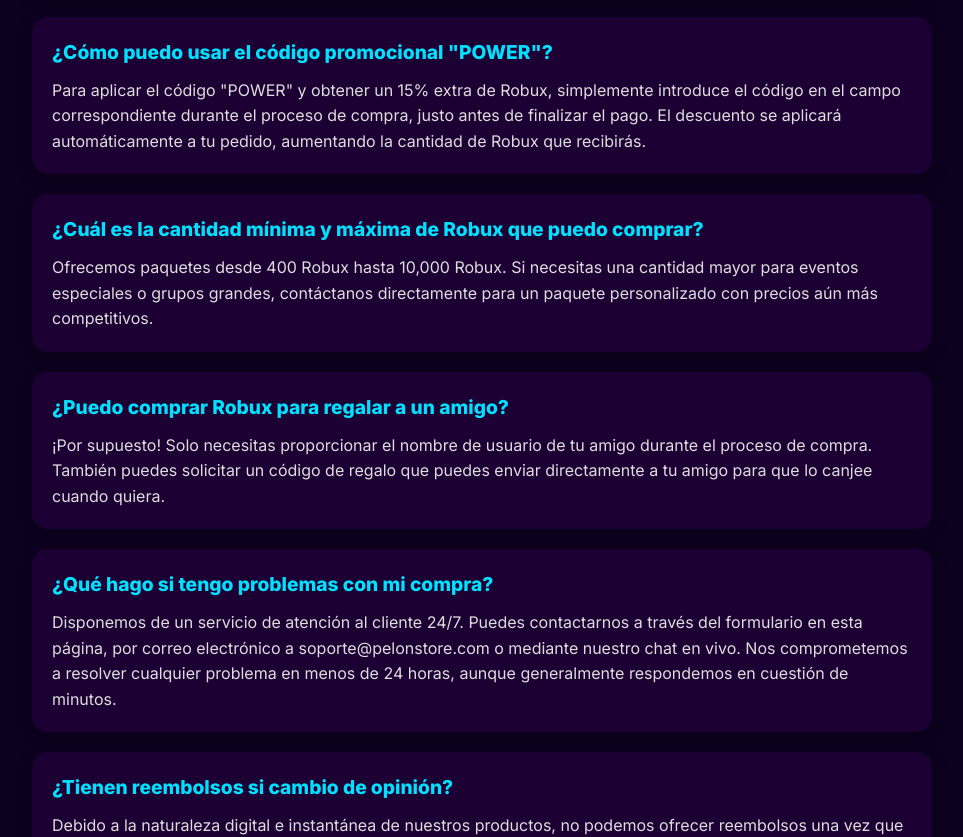
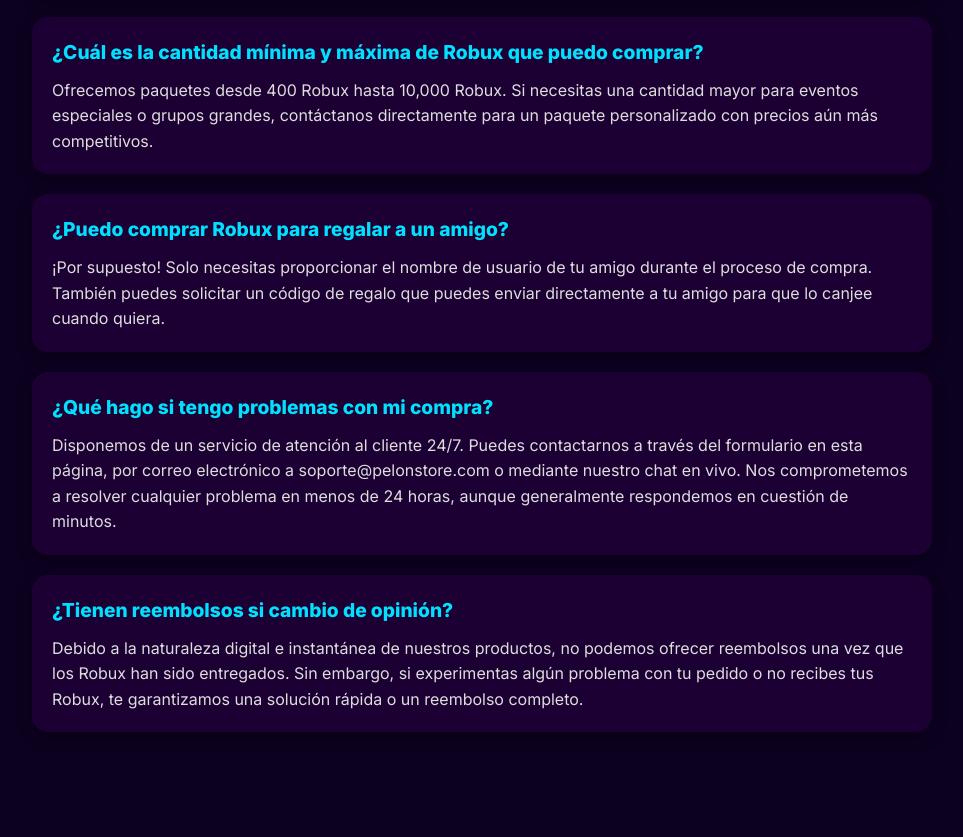
Before and after one commit to HyperCodeStudios/PelonStore, a plain HTML site: page preguntas.html in a window 1280 px wide. Shown: the part 1106-1943 px from the top of the page, without its empty margins (158-1121 px from the left). After the commit the page ends 1898 px from the top, so only its background shows below. Drawn offline with Linux system fonts and the light colour scheme.

Commit message:
Add files via upload

```diff
--- a/preguntas.html
+++ b/preguntas.html
@@ -395,14 +395,6 @@
             </div>
 
             <div class="faq-item">
-                <div class="faq-question">¿Cómo puedo usar el código promocional "POWER"?</div>
-                <div class="faq-answer">
-                    Para aplicar el código "POWER" y obtener un 15% extra de Robux, simplemente introduce el código en el campo correspondiente durante el proceso de compra, justo antes de finalizar el pago. El descuento se aplicará
-                    automáticamente a tu pedido, aumentando la cantidad de Robux que recibirás.
-                </div>
-            </div>
-
-            <div class="faq-item">
                 <div class="faq-question">¿Cuál es la cantidad mínima y máxima de Robux que puedo comprar?</div>
                 <div class="faq-answer">
                     Ofrecemos paquetes desde 400 Robux hasta 10,000 Robux. Si necesitas una cantidad mayor para eventos especiales o grupos grandes, contáctanos directamente para un paquete personalizado con precios aún más competitivos.
```
Also changed, not shown: contacto.html (+3 -1 lines).
